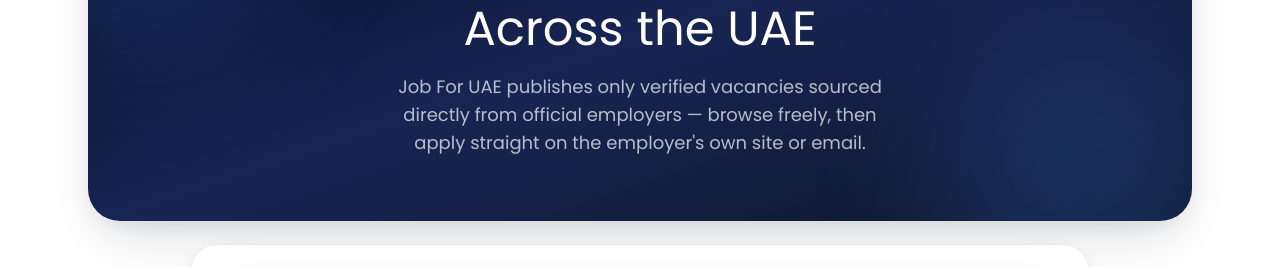
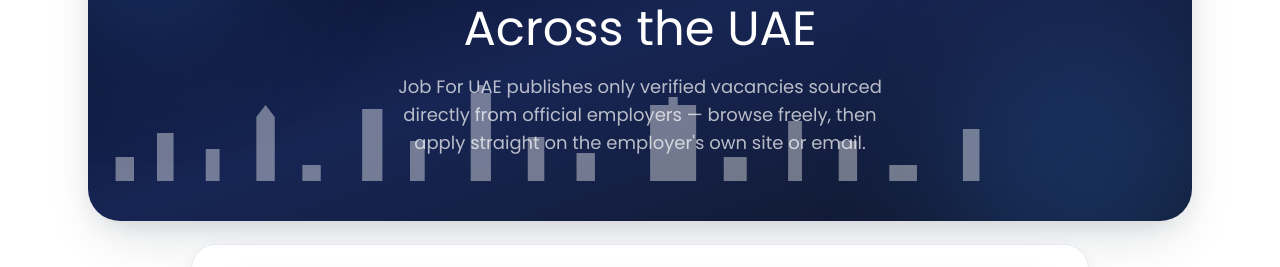
Before and after one commit to suhailkvzain-ux/job-nest-uae, a Next.js app: page / in a window 1280 px wide. Shown: the part 267-534 px from the top of the page. Built offline with nearby package versions, Linux system fonts and the light colour scheme; no server answers; the database is empty.

Commit message:
Add hand-drawn skyline silhouette to hero banner for visual depth

```diff
--- a/components/home/hero-section.tsx
+++ b/components/home/hero-section.tsx
@@ -59,6 +59,23 @@
           <div className="pointer-events-none absolute -left-24 -top-24 h-72 w-72 rounded-full bg-primary/25 blur-3xl" aria-hidden="true" />
           <div className="pointer-events-none absolute -bottom-24 -right-10 h-72 w-72 rounded-full bg-blue-500/20 blur-3xl" aria-hidden="true" />
 
+          {/* Original hand-drawn UAE skyline silhouette (no photo/stock
+              asset — generic building massing, not a copy of any real
+              skyline) anchored to the banner's bottom edge for visual
+              depth, matching the "city backdrop" feel of the reference
+              design without needing a licensed photograph. */}
+          <svg
+            className="pointer-events-none absolute inset-x-0 bottom-0 h-24 w-full opacity-40 sm:h-32 md:h-40"
+            viewBox="0 0 1200 200"
+            preserveAspectRatio="none"
+            aria-hidden="true"
+          >
+            <path
+              d="M0 200 V150 h30 V120 h20 V150 h25 V90 h18 V150 h35 V110 h15 V150 h40 V70 l10 -15 l10 15 V150 h30 V130 h20 V150 h45 V60 h22 V150 h30 V100 h16 V150 h50 V40 h8 V30 h6 V40 h8 V150 h40 V95 h18 V150 h35 V115 h20 V150 h60 V55 h20 V45 h10 V55 h20 V150 h30 V120 h25 V150 h45 V75 h15 V150 h40 V100 h20 V150 h35 V130 h30 V150 h50 V85 h18 V150 h60 V150 H0 Z"
+              fill="white"
+            />
+          </svg>
+
           <FadeUp className="relative mx-auto flex max-w-2xl flex-col items-center gap-3 text-center sm:gap-5">
             <span className="inline-flex items-center gap-1.5 rounded-full bg-white/10 px-3 py-1 text-[11px] font-semibold uppercase tracking-wide text-white ring-1 ring-white/15 backdrop-blur-sm sm:px-4 sm:py-1.5 sm:text-xs">
               <Sparkles className="h-3 w-3 sm:h-3.5 sm:w-3.5" />
```
